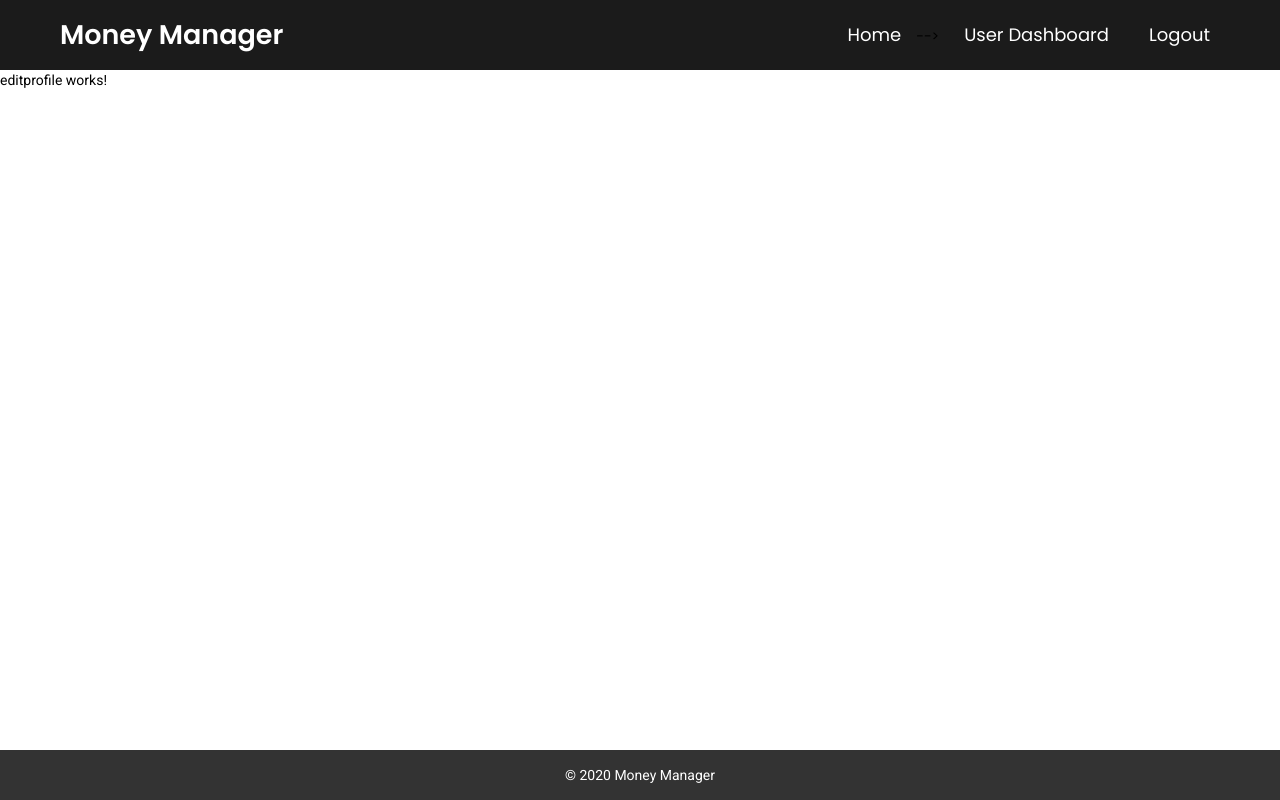
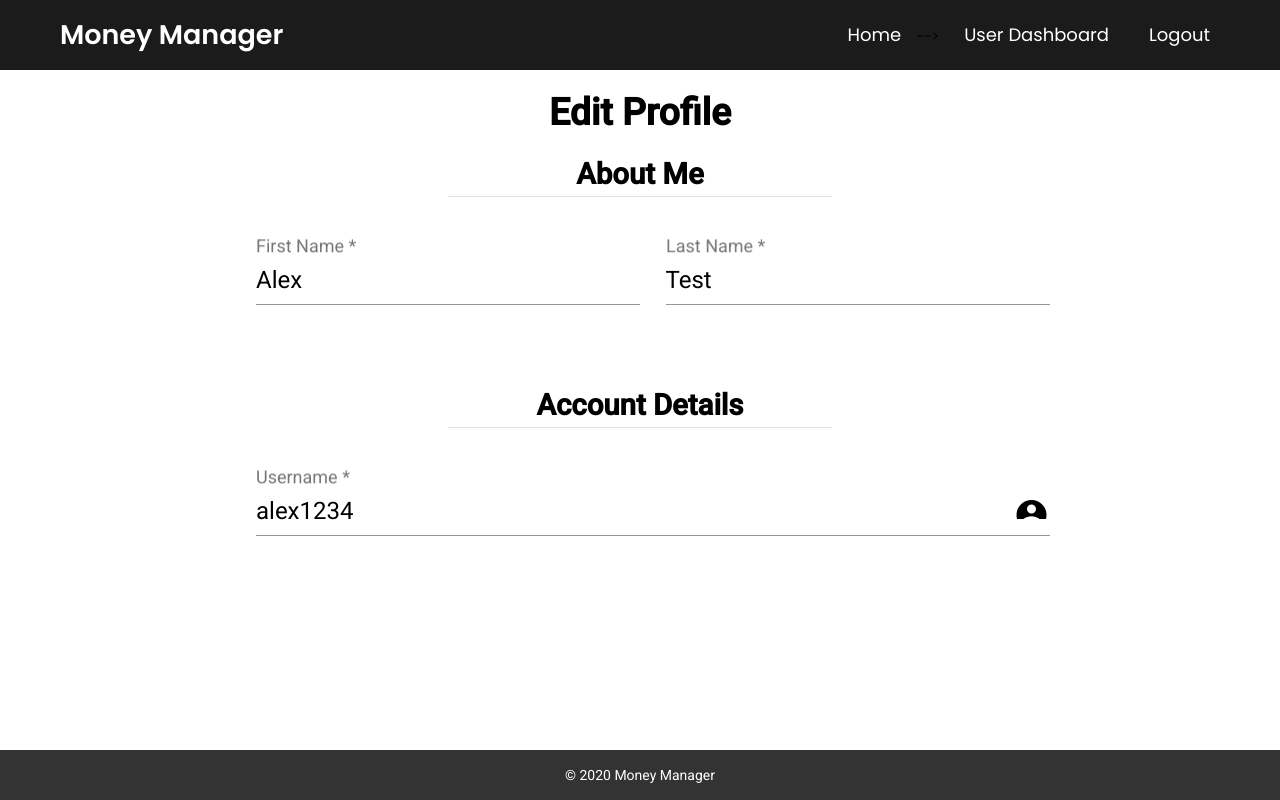
Before and after one commit to AlexanderBellDev/Money-Manager, an Angular app in the folder src/frontend/: page /editprofile in a window 1280 px wide. Built offline with nearby package versions, Linux system fonts and the light colour scheme; sample sign-in values are in the browser's storage.

Commit message:
added form outline for edit profile page

```diff
--- a/src/frontend/src/app/app.module.ts
+++ b/src/frontend/src/app/app.module.ts
@@ -27,6 +27,7 @@ import {MatNativeDateModule} from "@angular/material/core";
 import {MatCheckboxModule} from "@angular/material/checkbox";
 import {MatSortModule} from "@angular/material/sort";
 import {EditprofileComponent} from './editprofile/editprofile.component';
+import {MatDividerModule} from "@angular/material/divider";
 
 @NgModule({
   declarations: [
@@ -59,7 +60,8 @@ import {EditprofileComponent} from './editprofile/editprofile.component';
     MatDatepickerModule,
     MatNativeDateModule,
     MatCheckboxModule,
-    MatSortModule
+    MatSortModule,
+    MatDividerModule
   ],
   providers: [
     {provide: HTTP_INTERCEPTORS, useClass: AuthInterceptorService, multi: true}
--- a/src/frontend/src/app/editprofile/editprofile.component.css
+++ b/src/frontend/src/app/editprofile/editprofile.component.css
@@ -0,0 +1,8 @@
+mat-form-field {
+  margin-left: 2%;
+  width: 30%;
+}
+
+.customField {
+  width: 62%;
+}
--- a/src/frontend/src/app/editprofile/editprofile.component.html
+++ b/src/frontend/src/app/editprofile/editprofile.component.html
@@ -1 +1,46 @@
-<p>editprofile works!</p>
+<h1 style="font-weight: bold; text-align: center; margin-top: 2%; font-size: 28pt;">Edit Profile</h1>
+
+<form [formGroup]="userForm" autocomplete="off">
+  <div style="font-weight: bold; text-align: center; font-size: 22pt;">
+    <br>
+    <p>About Me</p>
+    <mat-divider style="  width: 30%;margin-left: auto;margin-right: auto;"></mat-divider>
+    <br>
+    <br>
+  </div>
+
+  <div style="font-size: 18pt; text-align: center">
+
+    <mat-form-field class="custom">
+      <mat-label>First Name</mat-label>
+      <input aria-label="first name" formControlName="firstName" matInput>
+      <mat-error *ngIf="userForm.get('firstName').invalid">Field is required</mat-error>
+    </mat-form-field>
+
+    <mat-form-field>
+      <mat-label>Last Name</mat-label>
+      <input aria-label="last name" formControlName="lastName" matInput>
+      <mat-error *ngIf="userForm.get('lastName').invalid">Field is required</mat-error>
+    </mat-form-field>
+
+  </div>
+  <br>
+  <br>
+  <br>
+  <div style=" font-weight: bold; text-align: center; font-size: 22pt;">
+
+    <p>Account Details</p>
+    <mat-divider style="  width: 30%;margin-left: auto;margin-right: auto;"></mat-divider>
+    <br>
+    <br>
+  </div>
+  <div style="font-size: 18pt; text-align: center">
+    <mat-form-field class="customField">
+      <mat-label>Username</mat-label>
+      <input aria-label="username" formControlName="username" matInput>
+      <mat-icon matSuffix>account_circle</mat-icon>
+      <mat-error *ngIf="userForm.get('username').invalid">Field is required</mat-error>
+    </mat-form-field>
+  </div>
+
+</form>
--- a/src/frontend/src/app/editprofile/editprofile.component.ts
+++ b/src/frontend/src/app/editprofile/editprofile.component.ts
@@ -1,4 +1,5 @@
 import {Component, OnInit} from '@angular/core';
+import {FormBuilder, Validators} from "@angular/forms";
 
 @Component({
   selector: 'app-editprofile',
@@ -6,11 +7,19 @@ import {Component, OnInit} from '@angular/core';
   styleUrls: ['./editprofile.component.css']
 })
 export class EditprofileComponent implements OnInit {
+  userForm = this.formBuilder.group({
+    id: [''],
+    firstName: ['Alex', [Validators.required]],
+    lastName: ['Test', [Validators.required]],
+    username: ['alex1234', [Validators.required]],
+    password: ['', Validators.required]
+  })
 
-  constructor() {
+  constructor(private formBuilder: FormBuilder) {
   }
 
   ngOnInit(): void {
+
   }
 
 }
```
